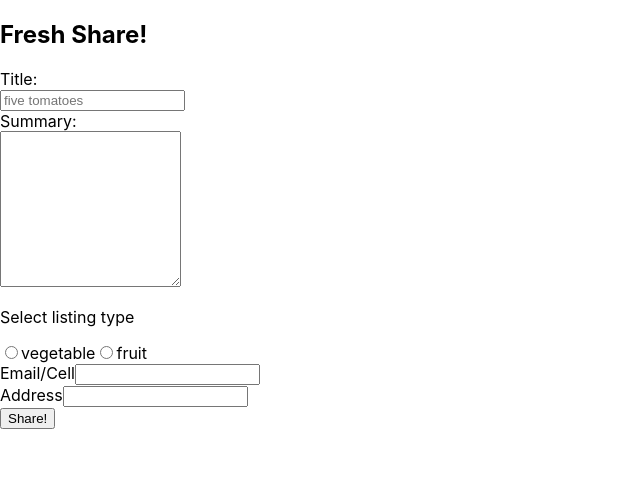
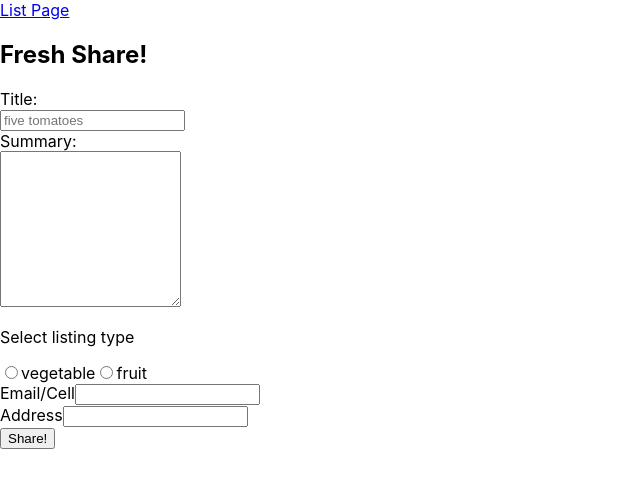
Before and after one commit to Mengqi89/open-garden-client, a React (Create React App) app: page /add in a window 1280 px wide. Shown: the top 488 px of the page, without its empty margins (0-640 px from the left). Built offline with nearby package versions, Linux system fonts and the light colour scheme; the HTML template or start-up script is replaced by a standard one.

Commit message:
added Nav in AddListingPage

```diff
--- a/src/components/AddListingPage/AddListingPage.js
+++ b/src/components/AddListingPage/AddListingPage.js
@@ -8,10 +8,16 @@ function AddListingPage(props) {
     }
 
     return (
-        <header>
-            <h2>Fresh Share!</h2>
-            <AddListingForm onAddSuccess={handleAddSuccess} />
-        </header>
+        <div>
+            <nav>
+                <a href='/list'>List Page</a>
+            </nav>
+            <header>
+                <h2>Fresh Share!</h2>
+                <AddListingForm onAddSuccess={handleAddSuccess} />
+            </header>
+        </div>
+
     )
 }
 
```
